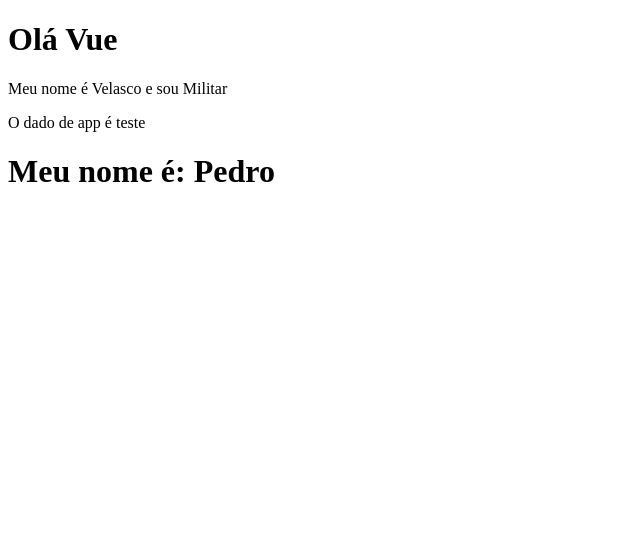
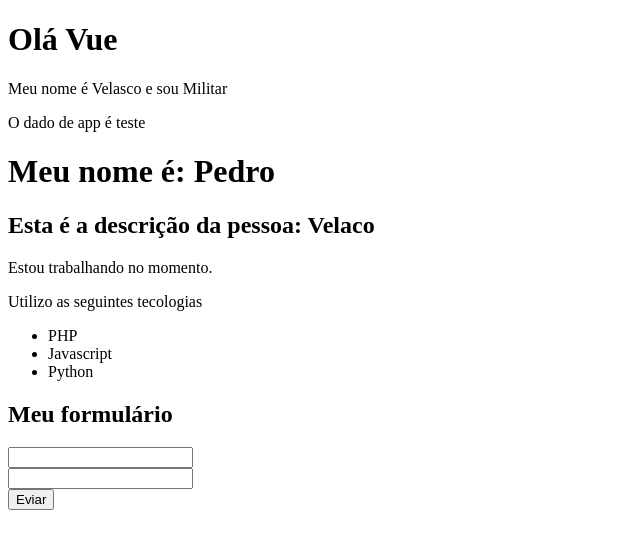
Before and after one commit to luizvelasco/CursoVue, a Vue app in the folder 02_projeto_vue/: page / in a window 1280 px wide. Shown: the top 548 px of the page, without its empty margins (0-640 px from the left). Built offline with nearby package versions, Linux system fonts and the light colour scheme.

Commit message:
componentes

```diff
--- a/02_projeto_vue/src/App.vue
+++ b/02_projeto_vue/src/App.vue
@@ -3,18 +3,21 @@
         <PrimeiroComponente />
         <p>O dado de app é {{ testando }}</p>
         <LifeCycle/>
+        <Pessoa />
     </div>
 </template>
 
 <script>
     import PrimeiroComponente from './components/PrimeiroComponente.vue';
     import LifeCycle from './components/LifeCycle.vue';
+    import Pessoa from './components/Pessoa.vue';
 
     export default {
         name: 'App',
         components: {
             PrimeiroComponente,
-            LifeCycle
+            LifeCycle,
+            Pessoa
         },
         data (){
             return {
--- /dev/null
+++ b/02_projeto_vue/src/components/Form.vue
@@ -0,0 +1,29 @@
+<template>
+<div>
+    <h2>Meu formulário</h2>
+    <form action="">
+        <div>
+            <InputTex />
+        </div>
+        <div>
+            <InputTex />
+        </div>
+        <div>
+            <Submit />
+        </div>
+    </form>
+    </div>
+</template>
+
+<script>
+    import InputTex from './form/InputText.vue'
+    import Submit from './form/Submit.vue'
+
+    export default {
+        name: 'Form',
+        components: {
+            InputTex,
+            Submit
+        }
+    }
+</script>
--- /dev/null
+++ b/02_projeto_vue/src/components/Info.vue
@@ -0,0 +1,17 @@
+<template>
+    <div>
+        <p>Estou trabalhando no momento.</p>
+        <p>Utilizo as seguintes tecologias</p>
+        <ul>
+            <li>PHP</li>
+            <li>Javascript</li>
+            <li>Python</li>
+        </ul>
+    </div>
+</template>
+
+<script>
+    export default {
+        name: 'Info'
+    }
+</script>
--- /dev/null
+++ b/02_projeto_vue/src/components/Pessoa.vue
@@ -0,0 +1,25 @@
+<template>
+    <div>
+        <h2>Esta é a descrição da pessoa: {{nome}}</h2>
+        <Info />
+        <Form />
+    </div>
+</template>
+
+<script>
+    import Form from './Form.vue'
+    import Info from './Info.vue'
+
+    export default {
+        name: 'Pessoa',
+        components: {
+            Info,
+            Form
+        },
+        data(){
+            return {
+                nome: "Velaco"
+            }
+        }
+    }
+</script>
--- /dev/null
+++ b/02_projeto_vue/src/components/form/InputText.vue
@@ -0,0 +1,9 @@
+<template>
+    <input type="text">
+</template>
+
+<script>
+    export default {
+        name: 'InputText',
+    }
+</script>
--- /dev/null
+++ b/02_projeto_vue/src/components/form/Submit.vue
@@ -0,0 +1,9 @@
+<template>
+    <input type="submit" value="Eviar">
+</template>
+
+<script>
+    export default {
+        name: 'Submit',
+    }
+</script>
```
